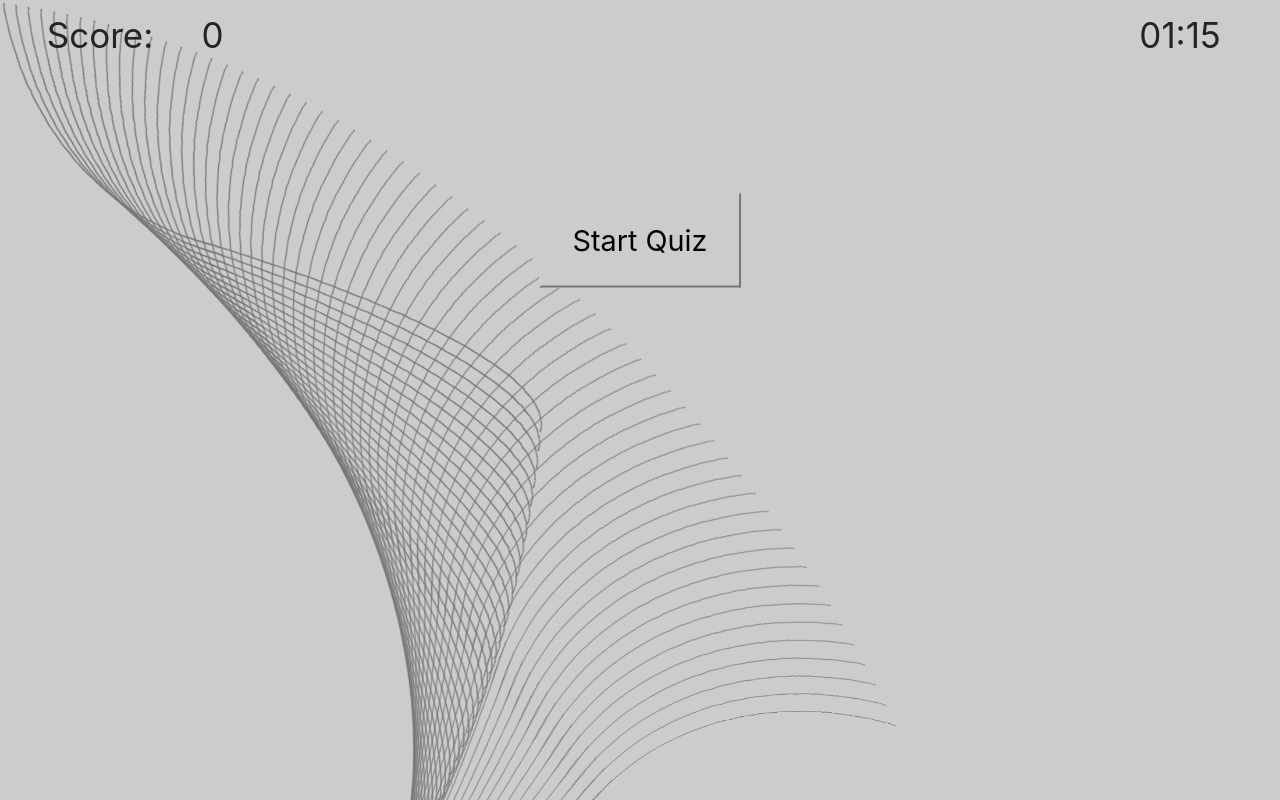
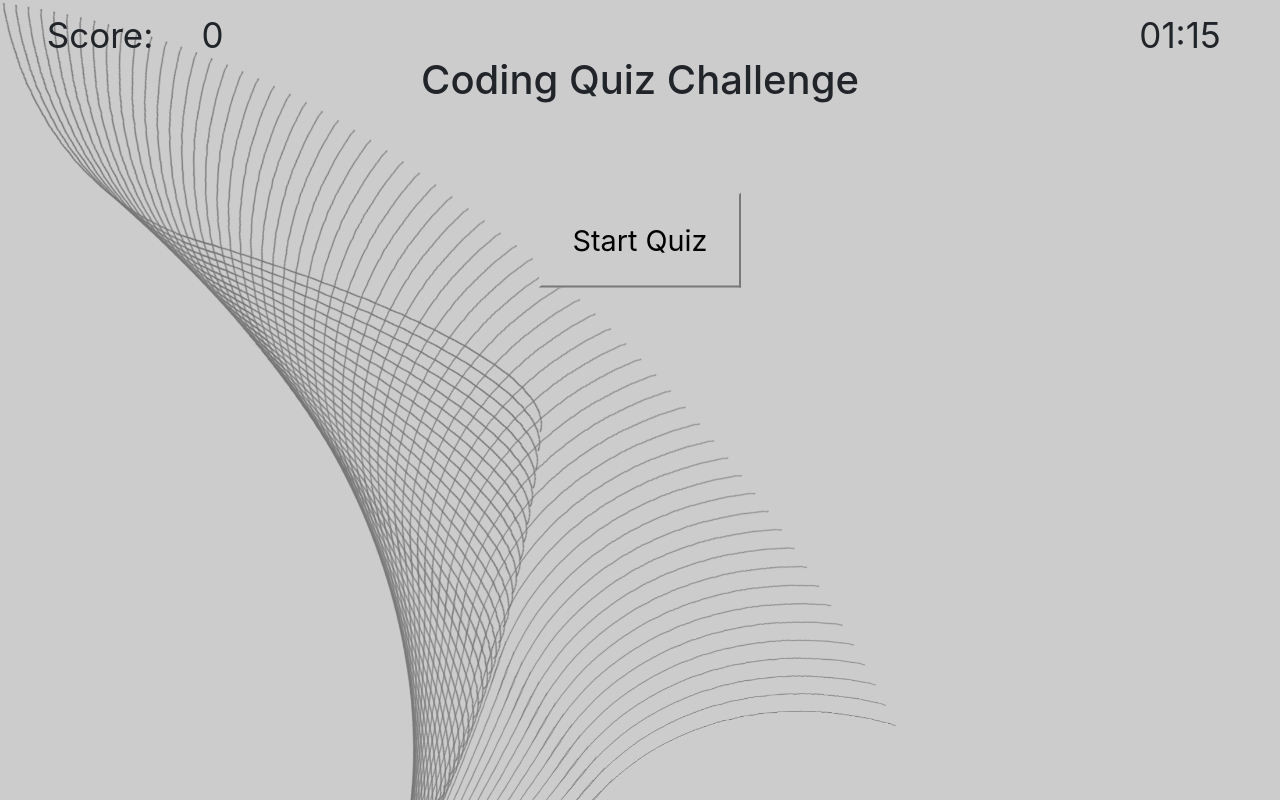
Before and after one commit to Mathew-Harvey/Code-Quiz, a plain HTML site: page index.html in a window 1280 px wide. Drawn offline with nearby package versions, Linux system fonts and the light colour scheme.

Commit message:
css update

```diff
--- a/assets/style.css
+++ b/assets/style.css
@@ -31,7 +31,7 @@ h1 {
     max-width: 700px;
     position: absolute;
     left: 50%;
-    top: -5%;
+    top: 10%;
     transform: translate(-50%, -50%);
  }
 
```
